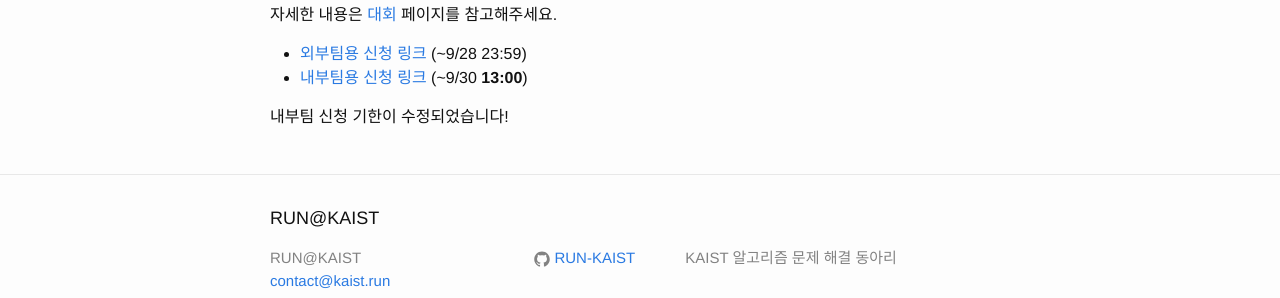
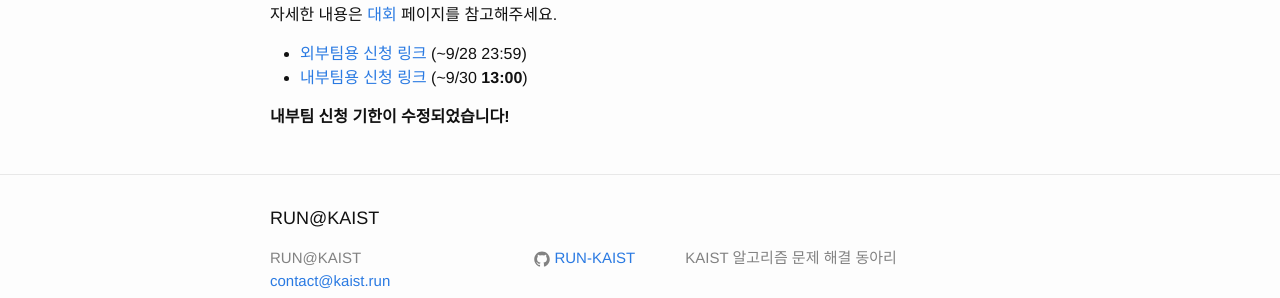
Before and after one commit to RUN-KAIST/kaist.run, a Jekyll site: the page built from index/ko.md, in a window 1280 px wide. Shown: the part 275-573 px from the top of the page. Built offline with Jekyll 4.4.1, drawn with Linux system fonts in a browser that asks for light colours; our own code applies the rules of GitHub Pages for plain Markdown files.

Commit message:
Update ko.md

```diff
--- a/index/ko.md
+++ b/index/ko.md
@@ -16,4 +16,4 @@ redirect_from: /index.html
 * [외부팀용 신청 링크](https://forms.gle/JsCjZjH349zPySBj8) (~9/28 23:59)
 * [내부팀용 신청 링크](https://forms.gle/eXHjDzBoHeHuGmjEA) (~9/30 **13:00**)
 
-내부팀 신청 기한이 수정되었습니다!
+**내부팀 신청 기한이 수정되었습니다!**
```
